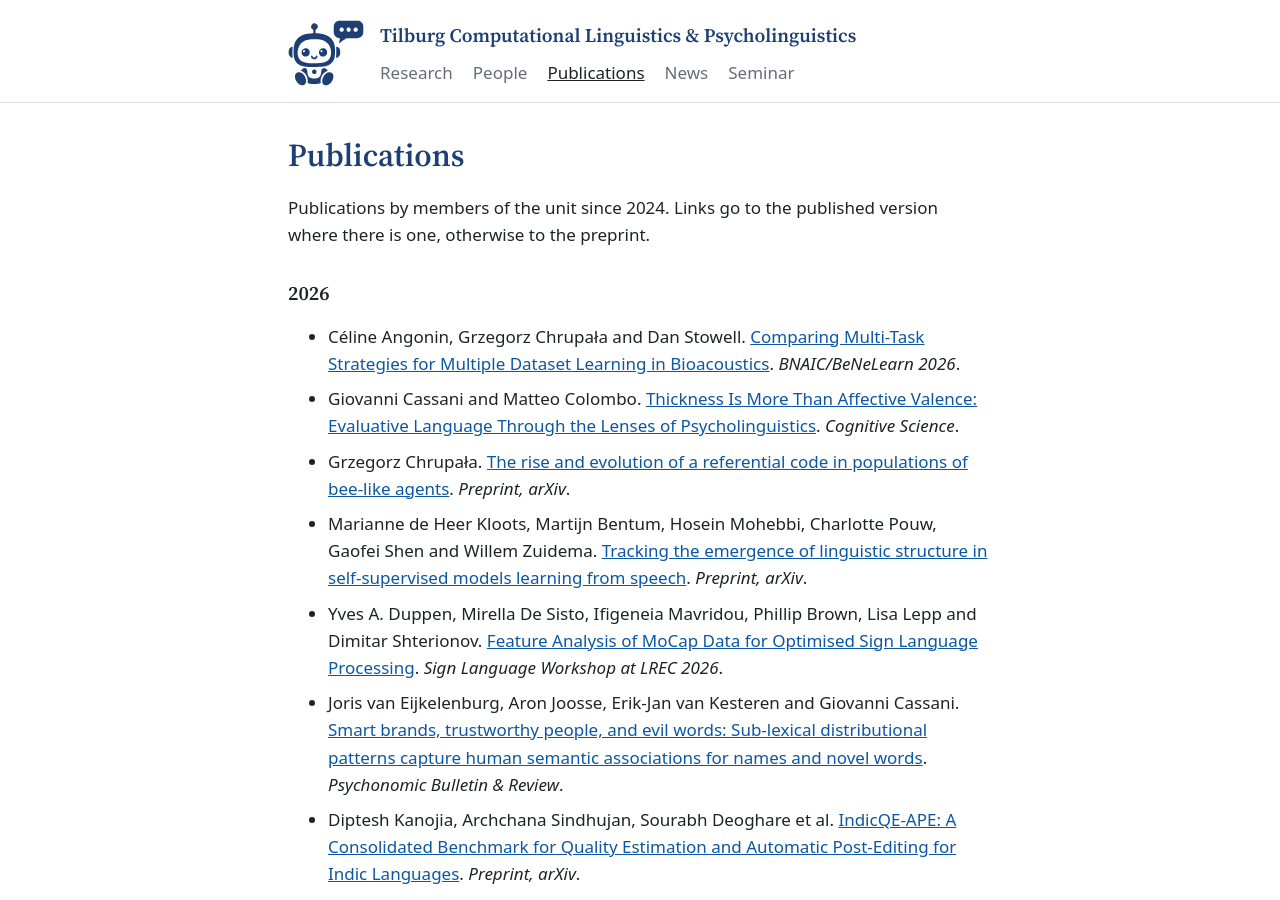
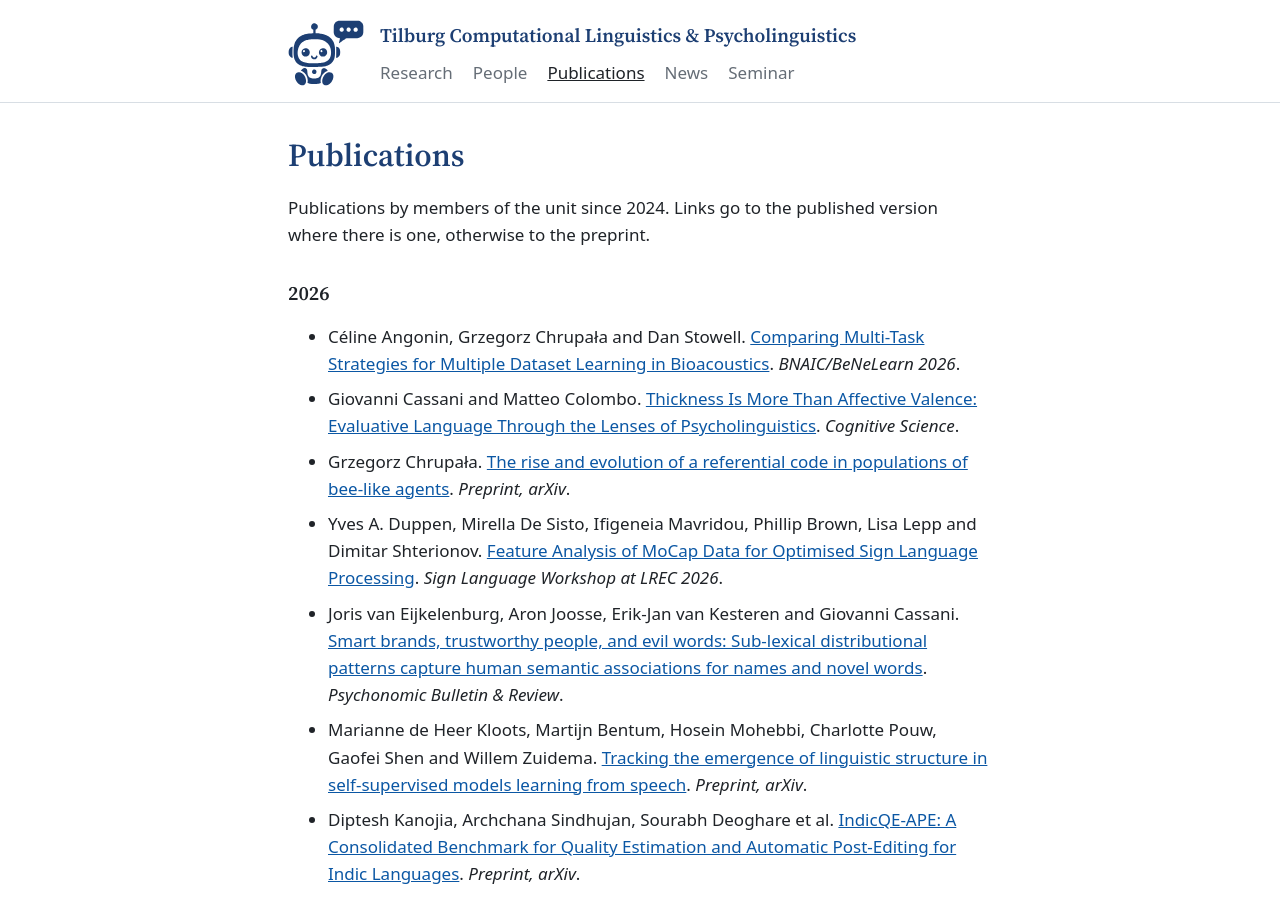
Before and after one commit to tcsai/language-computation, a Jekyll site: the page built from publications.md, in a window 1280 px wide and 900 px high. Built offline with Jekyll 4.4.1, drawn with Linux system fonts in a browser that asks for light colours; our own code applies the rules of GitHub Pages for plain Markdown files.

```diff
--- a/publications.md
+++ b/publications.md
@@ -8,9 +8,9 @@ version where there is one, otherwise to the preprint.
 - Céline Angonin, Grzegorz Chrupała and Dan Stowell. [Comparing Multi-Task Strategies for Multiple Dataset Learning in Bioacoustics](https://openreview.net/forum?id=ljXGTr9kf5). *BNAIC/BeNeLearn 2026*.
 - Giovanni Cassani and Matteo Colombo. [Thickness Is More Than Affective Valence: Evaluative Language Through the Lenses of Psycholinguistics](https://doi.org/10.1111/cogs.70180). *Cognitive Science*.
 - Grzegorz Chrupała. [The rise and evolution of a referential code in populations of bee-like agents](https://arxiv.org/abs/2608.25779). *Preprint, arXiv*.
-- Marianne de Heer Kloots, Martijn Bentum, Hosein Mohebbi, Charlotte Pouw, Gaofei Shen and Willem Zuidema. [Tracking the emergence of linguistic structure in self-supervised models learning from speech](https://arxiv.org/abs/2604.02043). *Preprint, arXiv*.
 - Yves A. Duppen, Mirella De Sisto, Ifigeneia Mavridou, Phillip Brown, Lisa Lepp and Dimitar Shterionov. [Feature Analysis of MoCap Data for Optimised Sign Language Processing](https://doi.org/10.63317/4e3o6m3ntvt3). *Sign Language Workshop at LREC 2026*.
 - Joris van Eijkelenburg, Aron Joosse, Erik-Jan van Kesteren and Giovanni Cassani. [Smart brands, trustworthy people, and evil words: Sub-lexical distributional patterns capture human semantic associations for names and novel words](https://doi.org/10.3758/s13423-026-03021-3). *Psychonomic Bulletin & Review*.
+- Marianne de Heer Kloots, Martijn Bentum, Hosein Mohebbi, Charlotte Pouw, Gaofei Shen and Willem Zuidema. [Tracking the emergence of linguistic structure in self-supervised models learning from speech](https://arxiv.org/abs/2604.02043). *Preprint, arXiv*.
 - Diptesh Kanojia, Archchana Sindhujan, Sourabh Deoghare et al. [IndicQE-APE: A Consolidated Benchmark for Quality Estimation and Automatic Post-Editing for Indic Languages](https://arxiv.org/abs/2608.16344). *Preprint, arXiv*.
 - Jonas Klein, Chiara Manna and Eva Vanmassenhove. [Is She Even Relevant? When BERT Ignores Explicit Gender Cues](https://www.clinjournal.org/clinj/article/view/245). *Computational Linguistics in the Netherlands Journal*.
 - Lisa Lepp, Mirella De Sisto and Dimitar Shterionov. [Two-Handed Signs and Handedness: Phonological Implications for Sign Language Structure](https://doi.org/10.63317/3per9mf2462d). *Sign Language Workshop at LREC 2026*.
```
